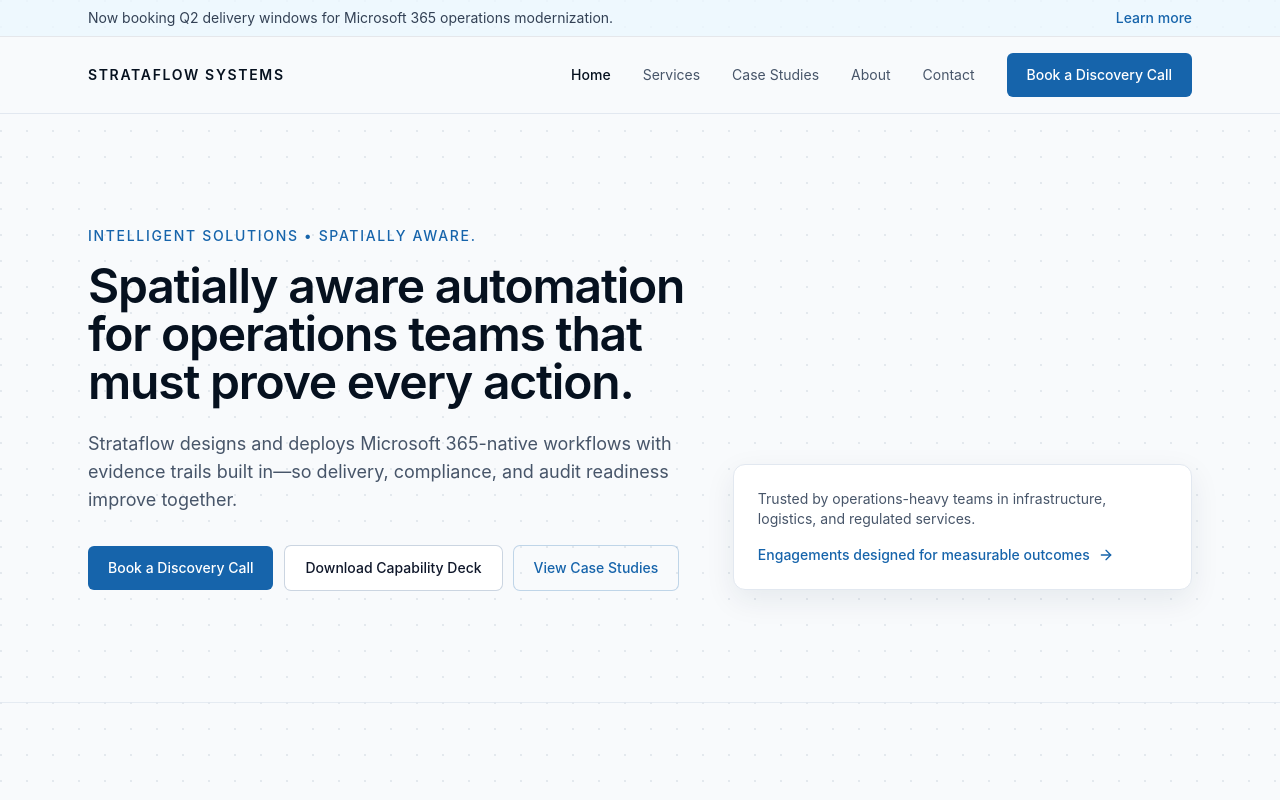
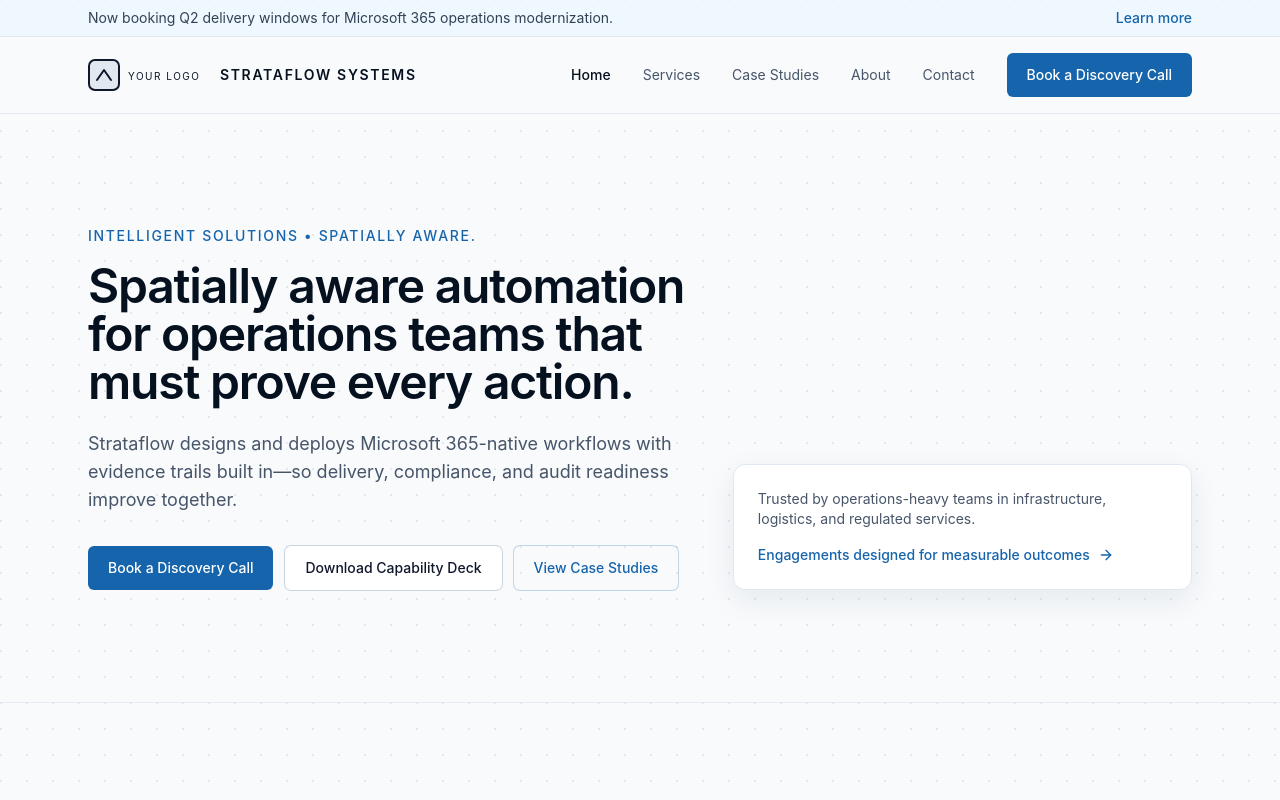
Before and after one commit to strataflowsystems/Website, a React (Vite) app: page / in a window 1280 px wide. Shown: the top 800 px of the page. Built offline with nearby package versions, Linux system fonts and the light colour scheme.

Commit message:
Add header logo placeholder SVG asset

```diff
--- a/src/components/layout/Header.tsx
+++ b/src/components/layout/Header.tsx
@@ -1,6 +1,7 @@
 import { Menu, X } from 'lucide-react';
 import { useState } from 'react';
 import { NavLink } from 'react-router-dom';
+import logo from '@/assets/logo.svg';
 import { site } from '@/content/site';
 import { Button } from '@/components/ui/Button';
 import { cn } from '@/lib/cn';
@@ -11,8 +12,9 @@ export const Header = () => {
   return (
     <header className="sticky top-0 z-40 border-b border-slate-200 bg-slate-50/95 backdrop-blur">
       <div className="mx-auto flex max-w-6xl items-center justify-between px-6 py-4">
-        <NavLink to="/" className="text-sm font-semibold tracking-[0.12em] text-slate-950">
-          STRATAFLOW SYSTEMS
+        <NavLink to="/" className="flex items-center gap-3 text-sm font-semibold tracking-[0.12em] text-slate-950">
+          <img src={logo} alt="Company logo" className="h-8 w-auto" />
+          <span>STRATAFLOW SYSTEMS</span>
         </NavLink>
 
         <button
```
Also changed, not shown: src/assets/logo.svg (added).
